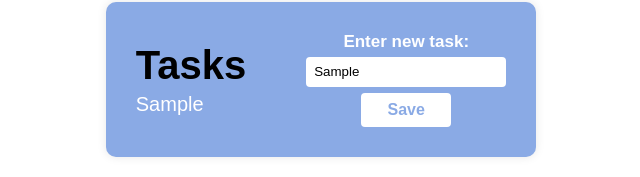
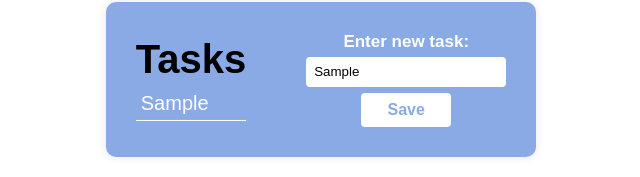
Before and after one commit to GnvSaikiran/task-viewer, a plain HTML site: page data.html in a window 1280 px wide. Both pictures are taken after typing "Sample" into the empty fields and a click on the button "Save". Shown: the part 321-498 px from the top of the page, without its empty margins (319-959 px from the left). Drawn offline with Linux system fonts and the light colour scheme.

Commit message:
add border to tasks

```diff
--- a/styles.css
+++ b/styles.css
@@ -91,6 +91,8 @@ li {
   font-size: 20px;
   line-height: 22px;
   color: white;
+  border-bottom: 2px groove white;
+  padding: 5px;
 }
 
 .tasks-heading {
```
